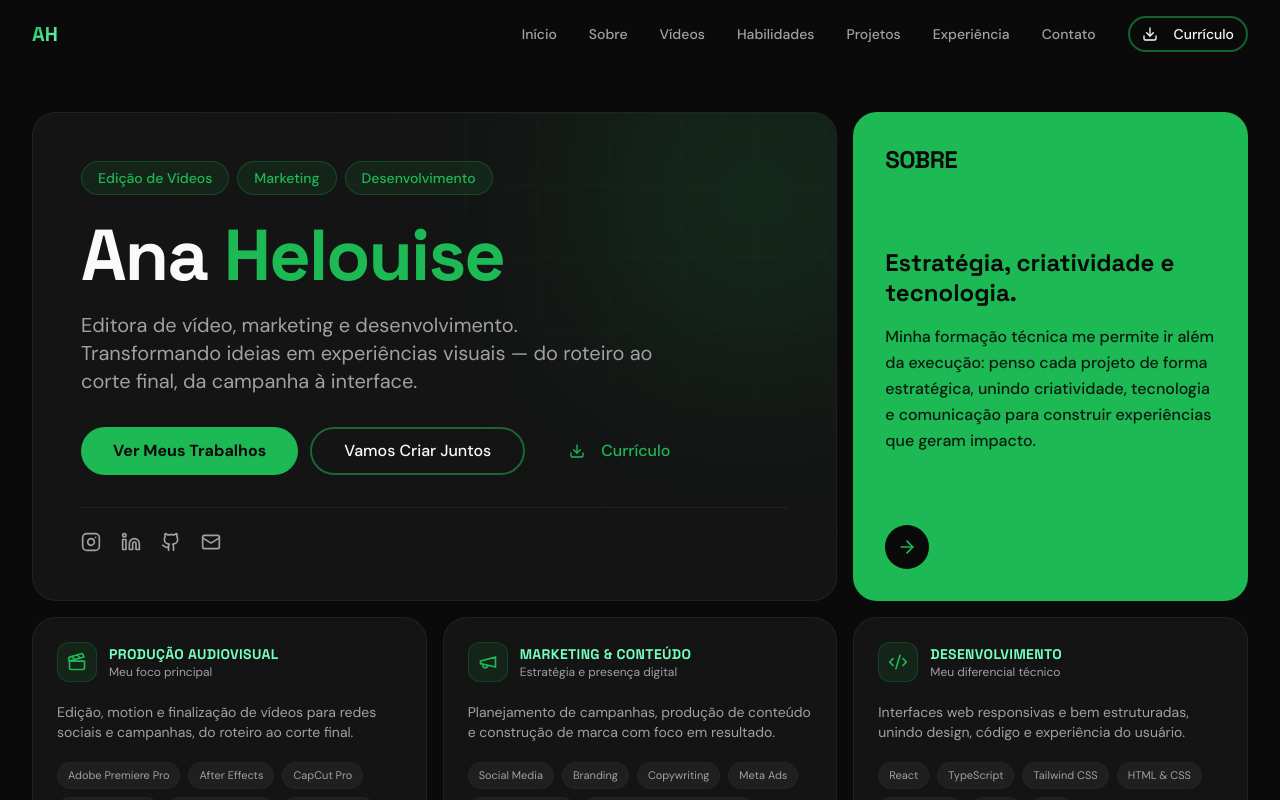
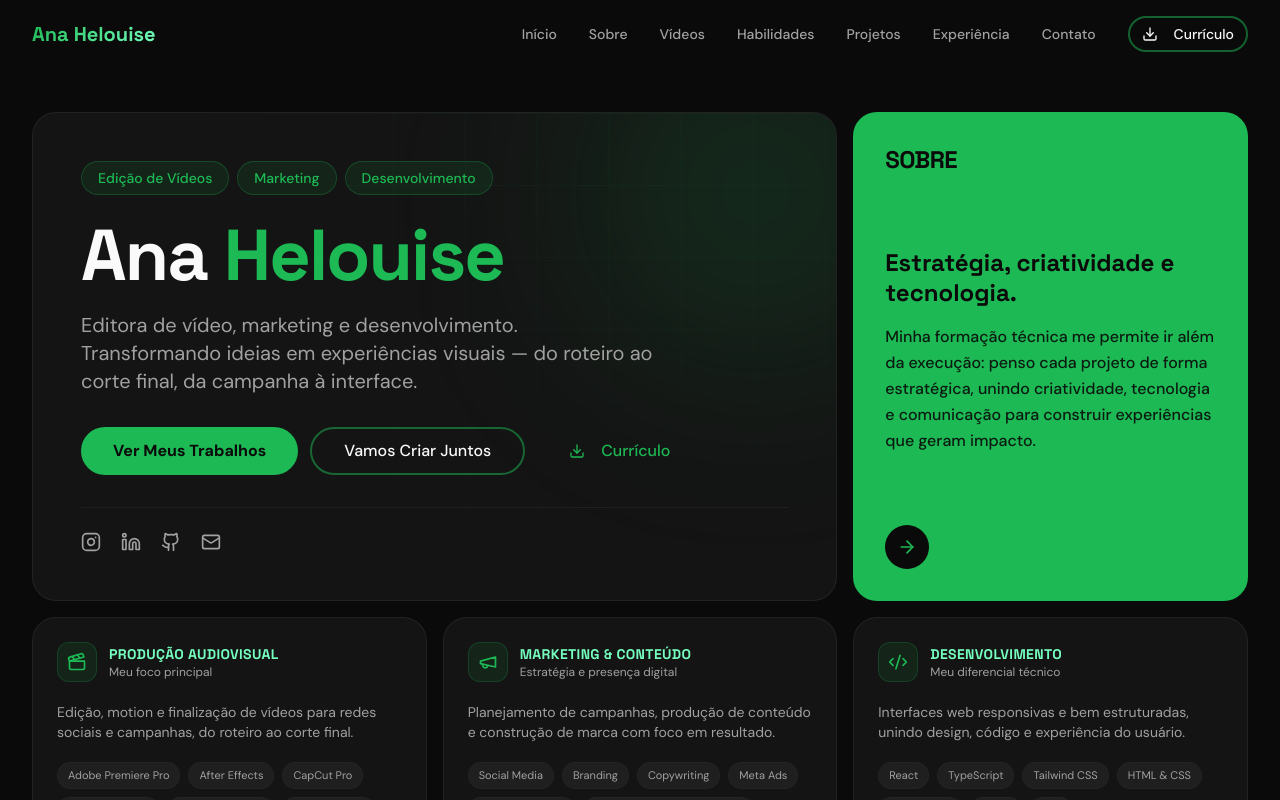
Before and after one commit to developerana/ana-codes-sparkle, a React (Vite) app: page / in a window 1280 px wide. Shown: the top 800 px of the page. Built offline with nearby package versions, Linux system fonts and the light colour scheme.

Commit message:
Changes
Co-authored-by: anahelouise <101769601+anahelouise@users.noreply.github.com>

```diff
--- a/src/components/Header.tsx
+++ b/src/components/Header.tsx
@@ -44,7 +44,7 @@ export const Header = () => {
           className="text-xl font-heading font-bold gradient-text"
           whileHover={{ scale: 1.05 }}
         >
-          AH
+          Ana Helouise
         </motion.a>
 
         {/* Desktop Navigation */}
```
